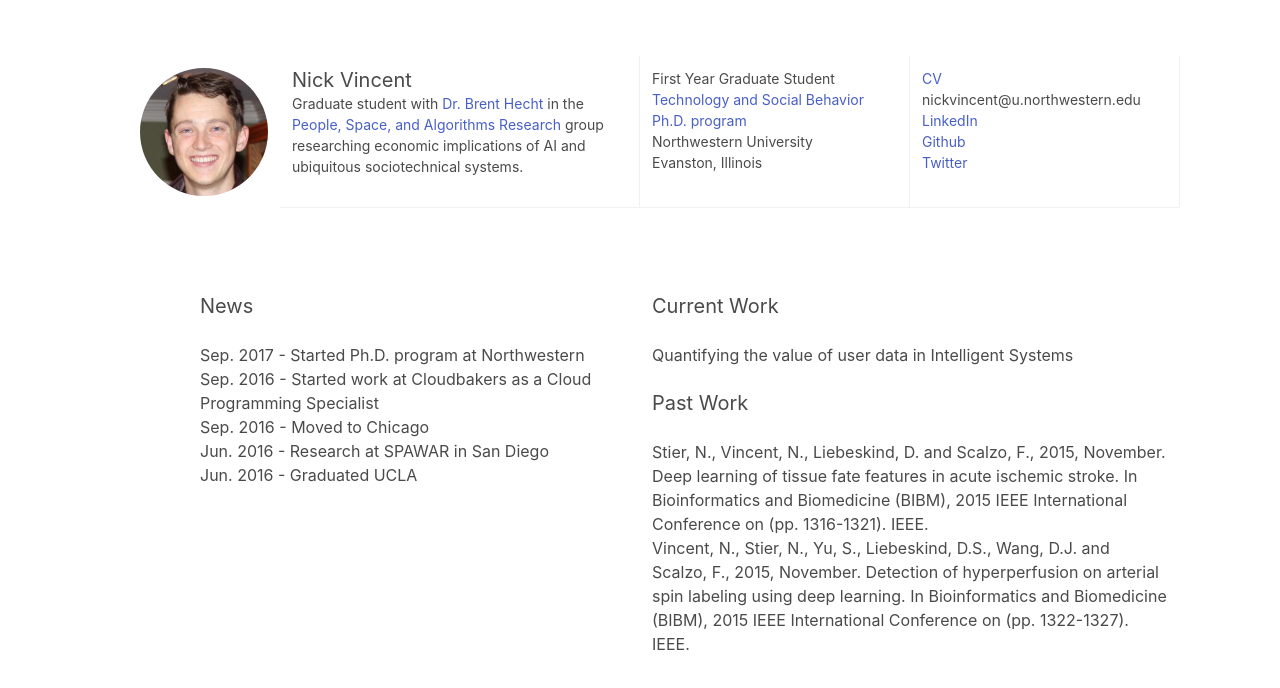
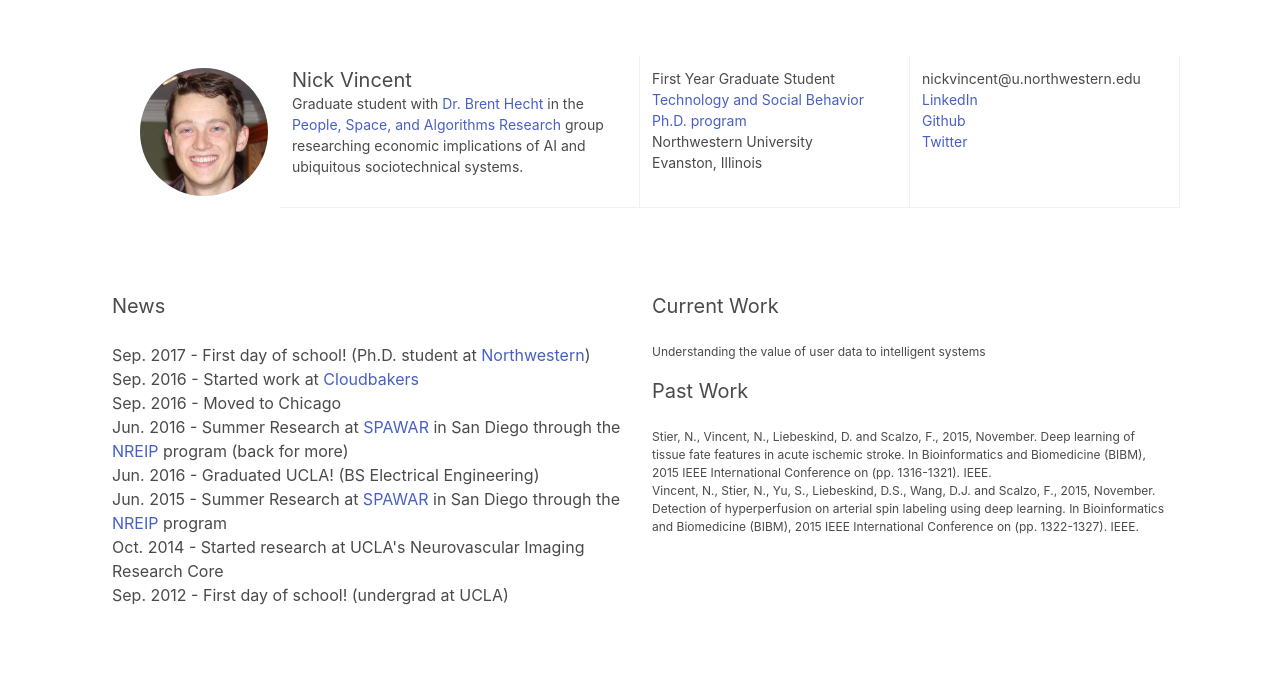
Before and after one commit to nickmvincent/nickvincent-personal-site, a Vue app: page /#/ in a window 1280 px wide. Shown: the top 688 px of the page. Built offline with nearby package versions, Linux system fonts and the light colour scheme.

Commit message:
reworked, added news, added work

```diff
--- a/src/components/Hello.vue
+++ b/src/components/Hello.vue
@@ -21,11 +21,11 @@
             <p>Evanston, Illinois</p>
           </div>
           <div class="column is-3 bordered">
-            <p><a> CV </a></p>
+            <!--p><a> CV </a></p-->
             <p> nickvincent@u.northwestern.edu </p>
-            <p><a> LinkedIn </a></p>
-            <p><a> Github </a></p>
-            <p><a> Twitter </a></p>
+            <p><a href="https://www.linkedin.com/in/nicholas-vincent-93594a81/"> LinkedIn </a></p>
+            <p><a href="https://github.com/nickmvincent"> Github </a></p>
+            <p><a href="https://twitter.com/nickmvincent"> Twitter </a></p>
           </div>
         </div>
       </div>
@@ -40,17 +40,20 @@
 
 
       <div class="columns section">
-        <div class="column is-6" style="padding-left:100px">
+        <div class="column is-6">
           <p class="subtitle"> News </p>
-          <p>Sep. 2017 - Started Ph.D. program at Northwestern</p>
-          <p>Sep. 2016 - Started work at Cloudbakers as a Cloud Programming Specialist</p>
+          <p>Sep. 2017 - First day of school! (Ph.D. student at <a href="http://tsb.northwestern.edu/"> Northwestern</a>)</p>
+          <p>Sep. 2016 - Started work at <a href="https://www.cloudbakers.com/">Cloudbakers </a></p>
           <p>Sep. 2016 - Moved to Chicago</p>
-          <p>Jun. 2016 - Research at SPAWAR in San Diego</p>
-          <p>Jun. 2016 - Graduated UCLA</p>
+          <p>Jun. 2016 - Summer Research at <a href="http://www.public.navy.mil/spawar/Pages/default.aspx"> SPAWAR </a> in San Diego through the <a href="https://nreip.asee.org/">NREIP </a>program (back for more)</p>
+          <p>Jun. 2016 - Graduated UCLA! (BS Electrical Engineering)</p>
+          <p>Jun. 2015 - Summer Research at <a href="http://www.public.navy.mil/spawar/Pages/default.aspx"> SPAWAR </a> in San Diego through the <a href="https://nreip.asee.org/">NREIP </a>program</p>
+          <p>Oct. 2014 - Started research at UCLA's Neurovascular Imaging Research Core </p>
+          <p>Sep. 2012 - First day of school! (undergrad at UCLA) </p>
         </div>
-        <div class="column is-6">
+        <div class="column is-6 is-size-7">
           <p class="subtitle"> Current Work </p>
-          <p>Quantifying the value of user data in Intelligent Systems</p>
+          <p>Understanding the value of user data to intelligent systems</p>
           <br>
           <p class="subtitle"> Past Work </p>
           <p>Stier, N., Vincent, N., Liebeskind, D. and Scalzo, F., 2015, November. Deep learning of tissue fate features in acute ischemic stroke. In Bioinformatics and Biomedicine (BIBM), 2015 IEEE International Conference on (pp. 1316-1321). IEEE.</p>
```
Also changed, not shown: 26 other files (tests, documents, lock files or other folders).
